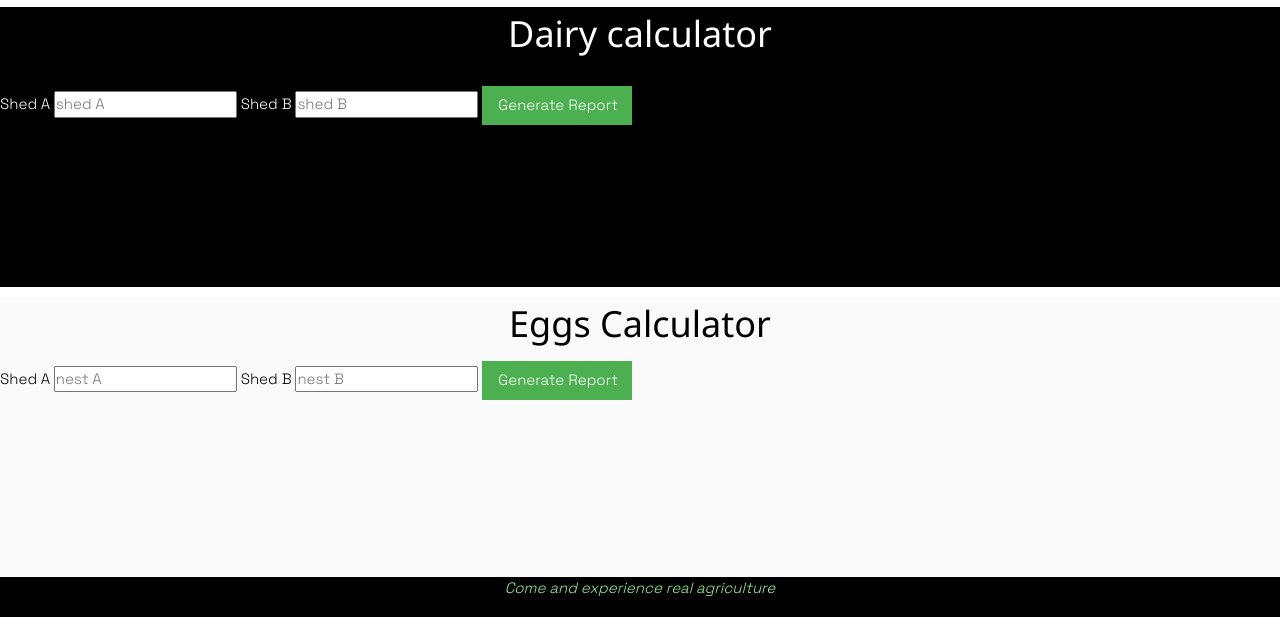
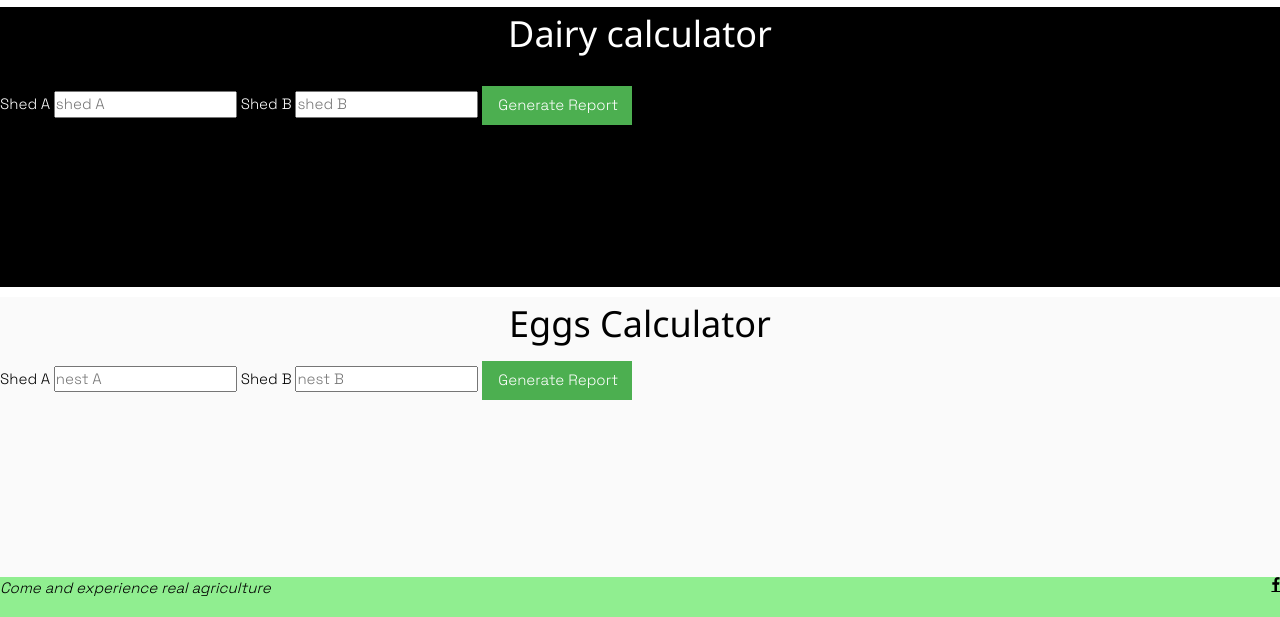
Before and after one commit to stevemaina00/Wanjiku-farm, a plain HTML site: page index.html in a window 1280 px wide. Shown: the part 1214-1831 px from the top of the page. Drawn offline with nearby package versions, Linux system fonts and the light colour scheme; a web font is replaced by a local one.

Commit message:
add fb icon

```diff
--- a/CSS/index.css
+++ b/CSS/index.css
@@ -86,9 +86,14 @@
     box-sizing: border-box;
     height: 5%;
     width: 100%;
-    background-color: black;
-    color: lightgreen;
+    background-color: lightgreen;
+    color: black;
   }
   .footer>p{
     text-align: center;
+    font-weight: bolder;
   }
+  .icons{
+    display: flex;
+    justify-content: space-between;
+  }
--- a/index.html
+++ b/index.html
@@ -6,6 +6,7 @@
     <title>Wanjiku's Farm</title>
     <link rel="stylesheet" href="./CSS/index.css">
     <link rel="preconnect" href="https://fonts.googleapis.com">
+    <link rel="stylesheet" href="https://cdnjs.cloudflare.com/ajax/libs/font-awesome/4.7.0/css/font-awesome.min.css">
     <link rel="preconnect" href="https://fonts.gstatic.com" crossorigin>
     <link href="https://fonts.googleapis.com/css2?family=Rubik+Distressed&family=Space+Grotesk:wght@300&display=swap" rel="stylesheet">
     <link rel="preconnect" href="https://fonts.googleapis.com">
@@ -63,8 +64,10 @@
             <p style="color: black;" id="eggtotalPrice"></p>
         </section>
         <section class="footer">
+            <div class="icons">
             <p><i>Come and experience real agriculture </i></p>
-
+            <a href="#" class="fa fa-facebook"></a>
+            </div>
         </section>
         <script src="./JS/index.js" async defer></script>
 </body>
```
